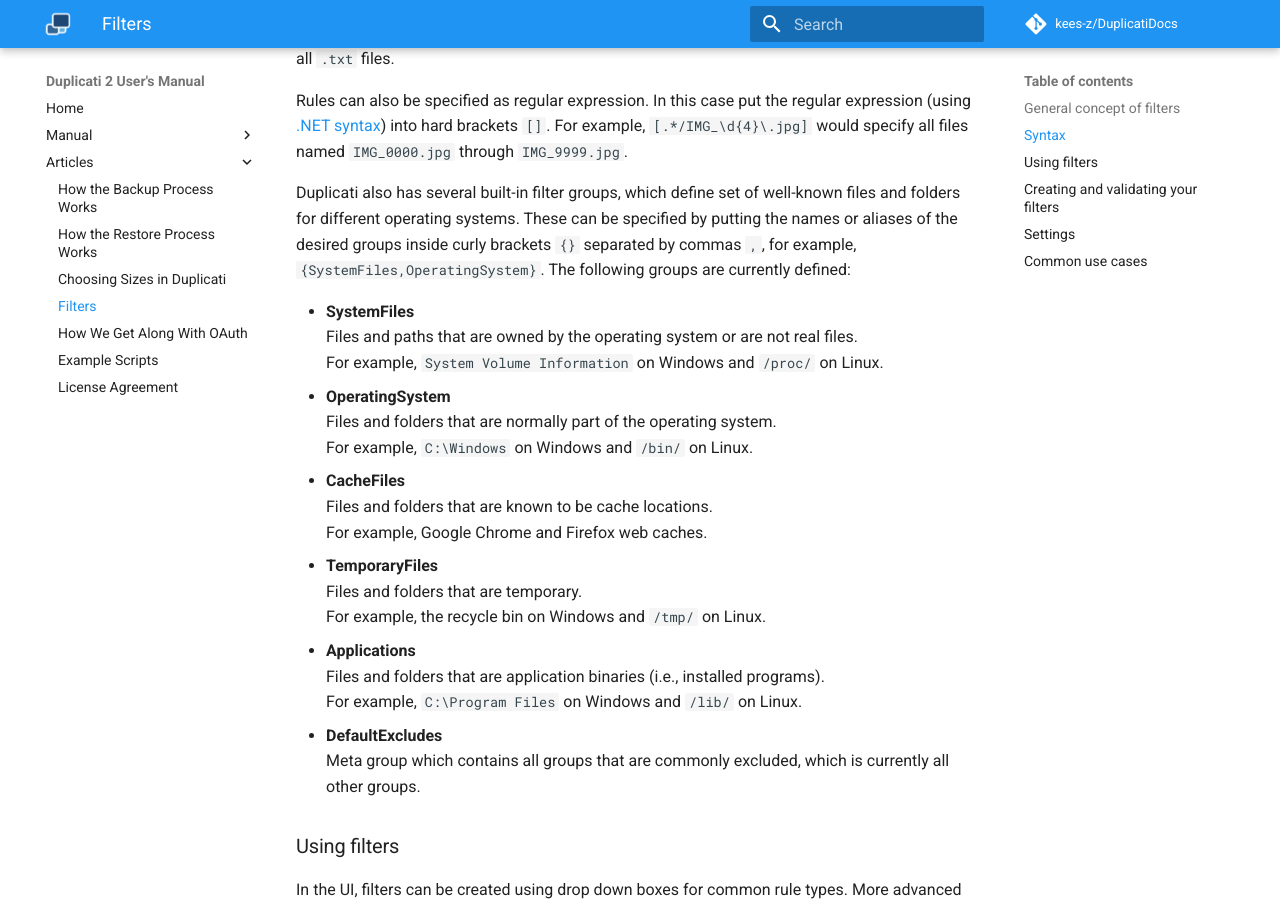
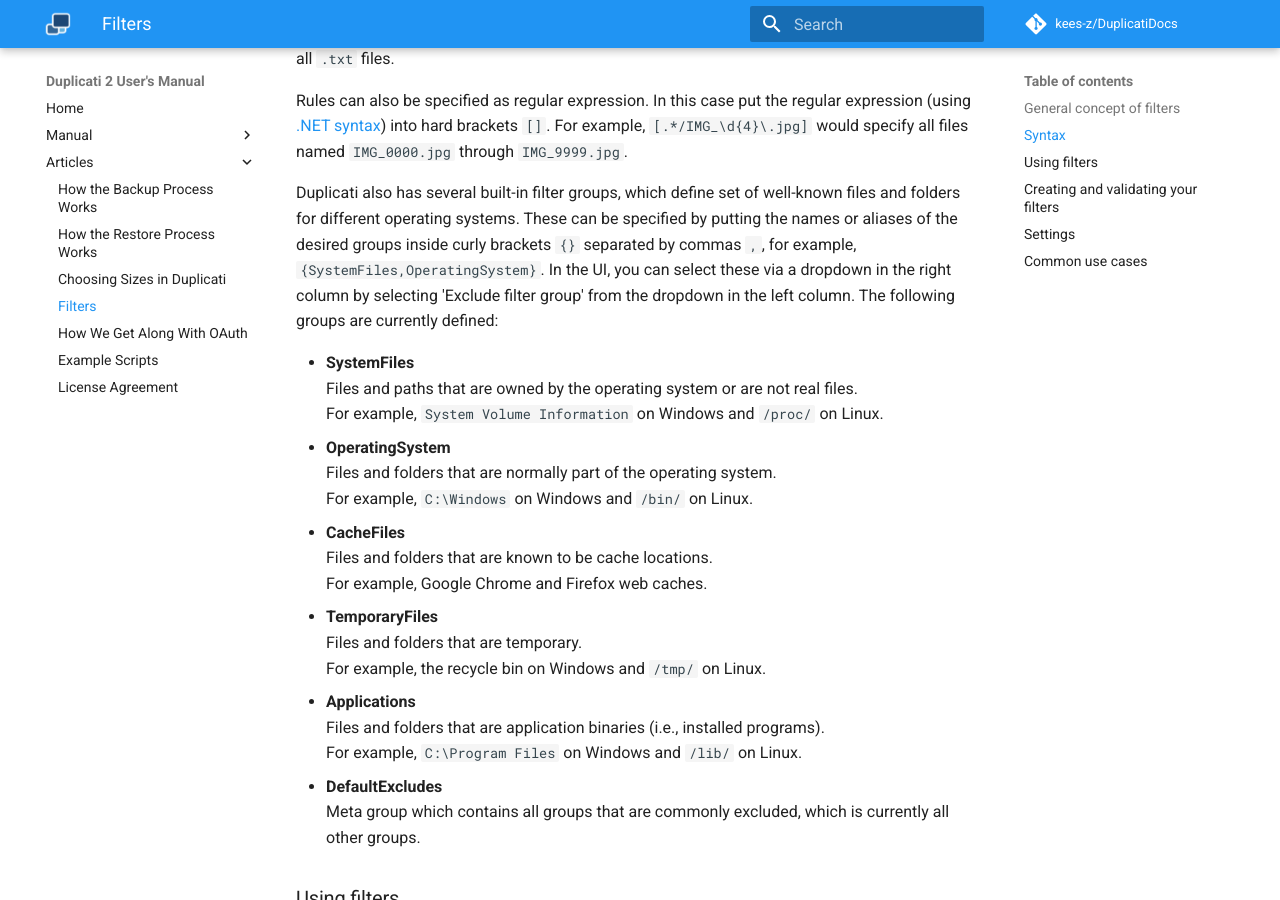
Before and after one commit to kees-z/DuplicatiDocs, an MkDocs documentation site: the page built from docs/appendix-d-filters.md, in a window 1280 px wide and 900 px high, scrolled down 1003 px. Built offline with MkDocs 1.6.1 and Material for MkDocs 9.7.7, drawn with Linux system fonts in a browser that asks for light colours; comment, search, counter and statistics services are not loaded.

Commit message:
Update appendix-d-filters.md
Added note about selecting filter groups in the UI.

```diff
--- a/docs/appendix-d-filters.md
+++ b/docs/appendix-d-filters.md
@@ -21,7 +21,7 @@ If you want to use file globbing to specify rules, `?` and `*` are allowed place
 
 Rules can also be specified as regular expression. In this case put the regular expression (using [.NET syntax](https://docs.microsoft.com/en-us/dotnet/standard/base-types/regular-expression-language-quick-reference)) into hard brackets `[]`. For example, `[.*/IMG_\d{4}\.jpg]` would specify all files named `IMG_0000.jpg` through `IMG_9999.jpg`.
 
-Duplicati also has several built-in filter groups, which define set of well-known files and folders for different operating systems. These can be specified by putting the names or aliases of the desired groups inside curly brackets `{}` separated by commas `,`, for example, `{SystemFiles,OperatingSystem}`. The following groups are currently defined:
+Duplicati also has several built-in filter groups, which define set of well-known files and folders for different operating systems. These can be specified by putting the names or aliases of the desired groups inside curly brackets `{}` separated by commas `,`, for example, `{SystemFiles,OperatingSystem}`. In the UI, you can select these via a dropdown in the right column by selecting 'Exclude filter group' from the dropdown in the left column. The following groups are currently defined:
 
 - **SystemFiles**
 Files and paths that are owned by the operating system or are not real files.
```
